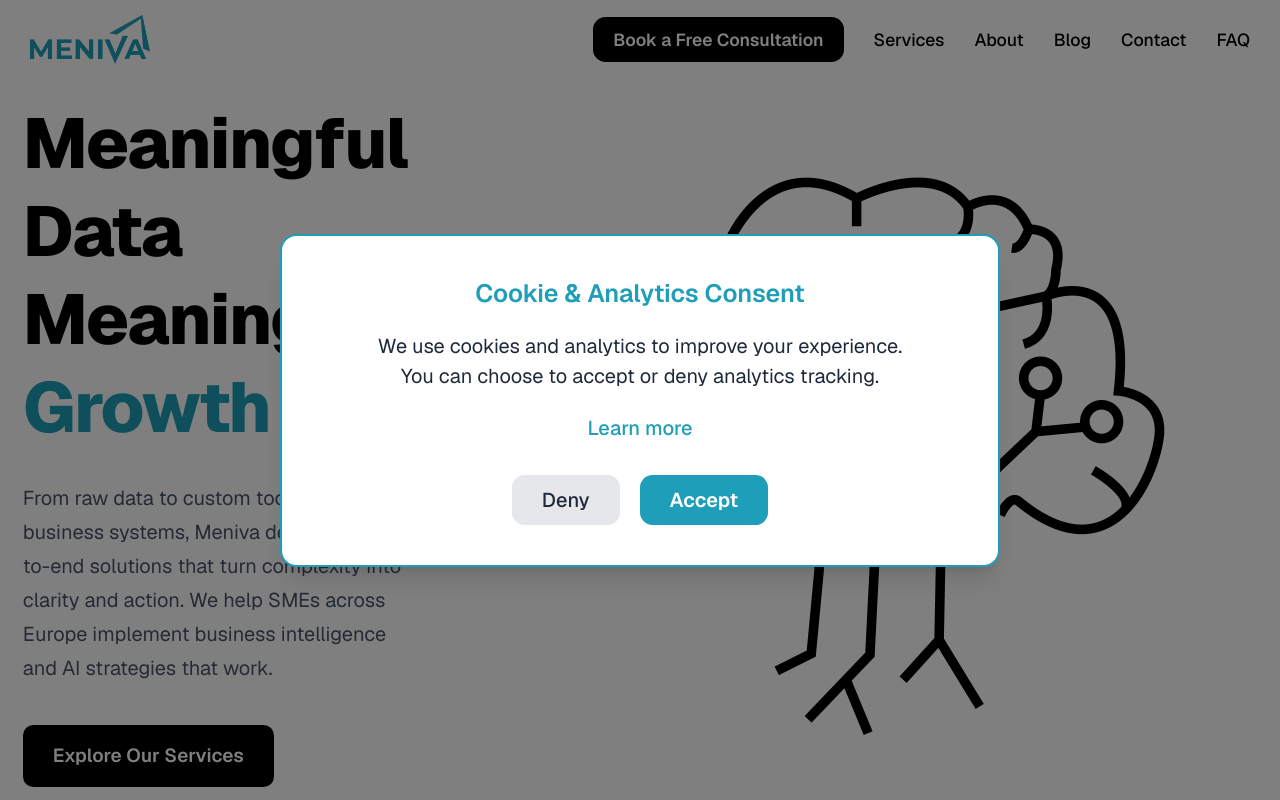
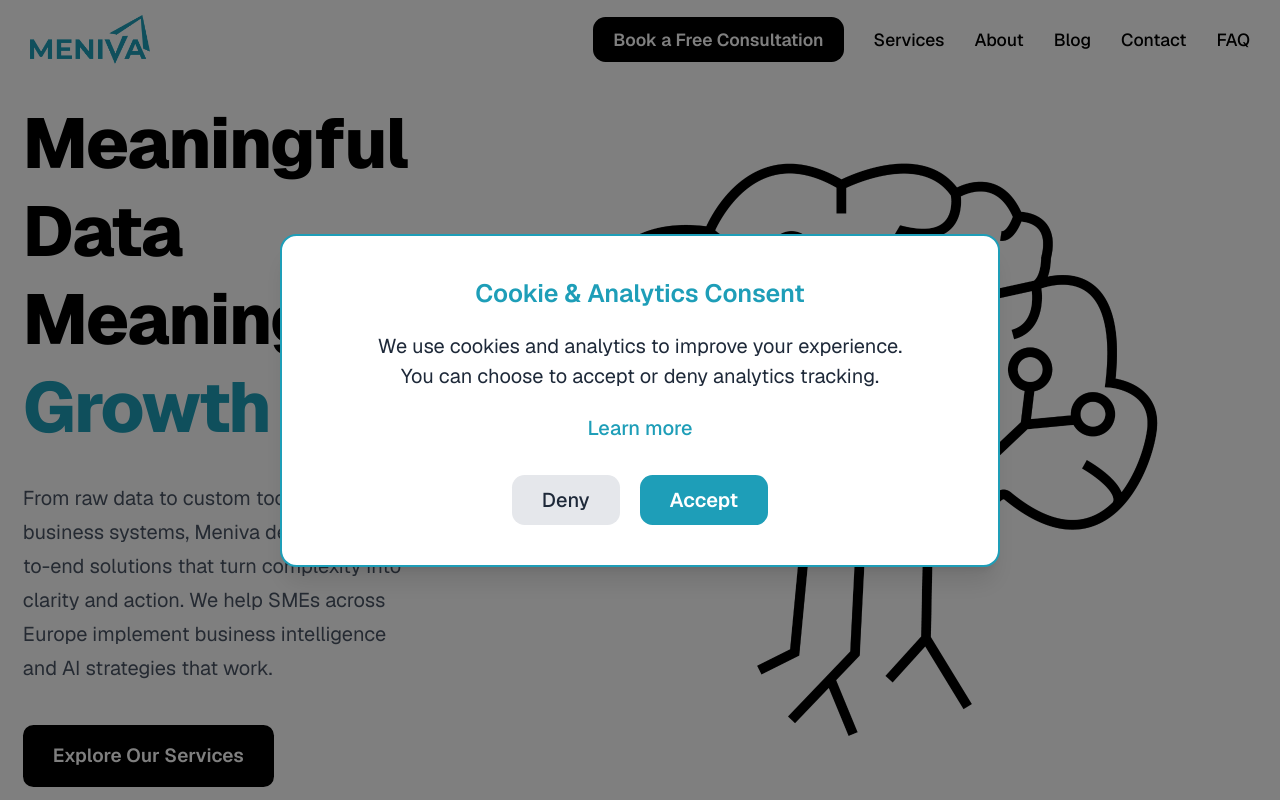
Before and after one commit to antalbalint97/meniva, a Next.js app: page / in a window 1280 px wide. Shown: the top 800 px of the page. Built offline with nearby package versions, Linux system fonts and the light colour scheme.

Commit message:
Adjusted meniva logo

```diff
--- a/src/app/page.tsx
+++ b/src/app/page.tsx
@@ -179,7 +179,7 @@ export default function Home() {
           {/* Right image */}
           <div className="flex justify-center mt-8 md:mt-0 flex-1">
             <Image
-              src="/meniva_website_logo_final.webp"
+              src="/meniva_website_logo_final_v2.png"
               alt="AI brain graphic"
               width={640}
               height={640}
```
Also changed, not shown: public/meniva_website_logo_final_v2.png (added).
